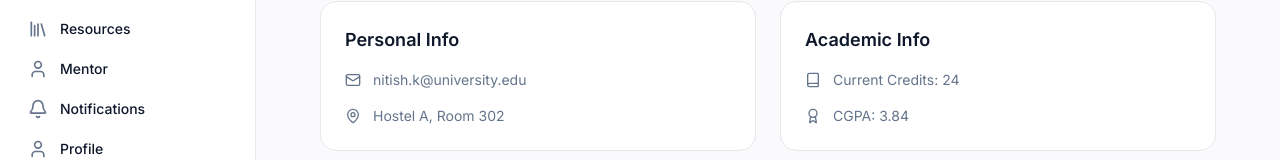
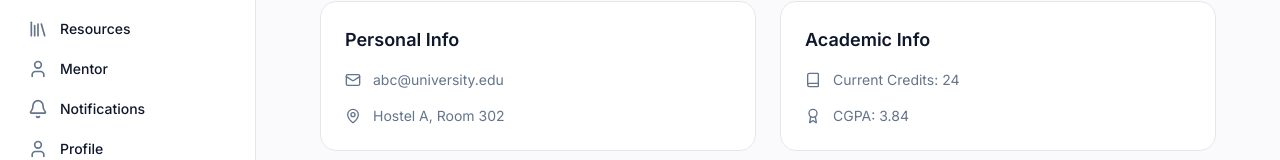
Before and after one commit to SOUSKEAIZEN/ai-menor, a Next.js app in the folder frontend/: page /student/profile in a window 1280 px wide. Shown: the part 389-549 px from the top of the page. Built offline with nearby package versions, Linux system fonts and the light colour scheme.

Commit message:
fix: update email address in personal info section of student profile

```diff
--- a/frontend/src/app/student/profile/page.tsx
+++ b/frontend/src/app/student/profile/page.tsx
@@ -23,7 +23,7 @@ export default function Profile() {
          <div className="p-6 border border-[var(--border)] rounded-2xl bg-[var(--surface)]">
            <h3 className="text-lg font-semibold text-[var(--contrast)] mb-4">Personal Info</h3>
            <div className="space-y-4">
-             <div className="flex items-center gap-3 text-sm text-[var(--muted)]"><Mail className="w-4 h-4"/> nitish.k@university.edu</div>
+             <div className="flex items-center gap-3 text-sm text-[var(--muted)]"><Mail className="w-4 h-4"/> abc@university.edu</div>
              <div className="flex items-center gap-3 text-sm text-[var(--muted)]"><MapPin className="w-4 h-4"/> Hostel A, Room 302</div>
            </div>
          </div>
```
